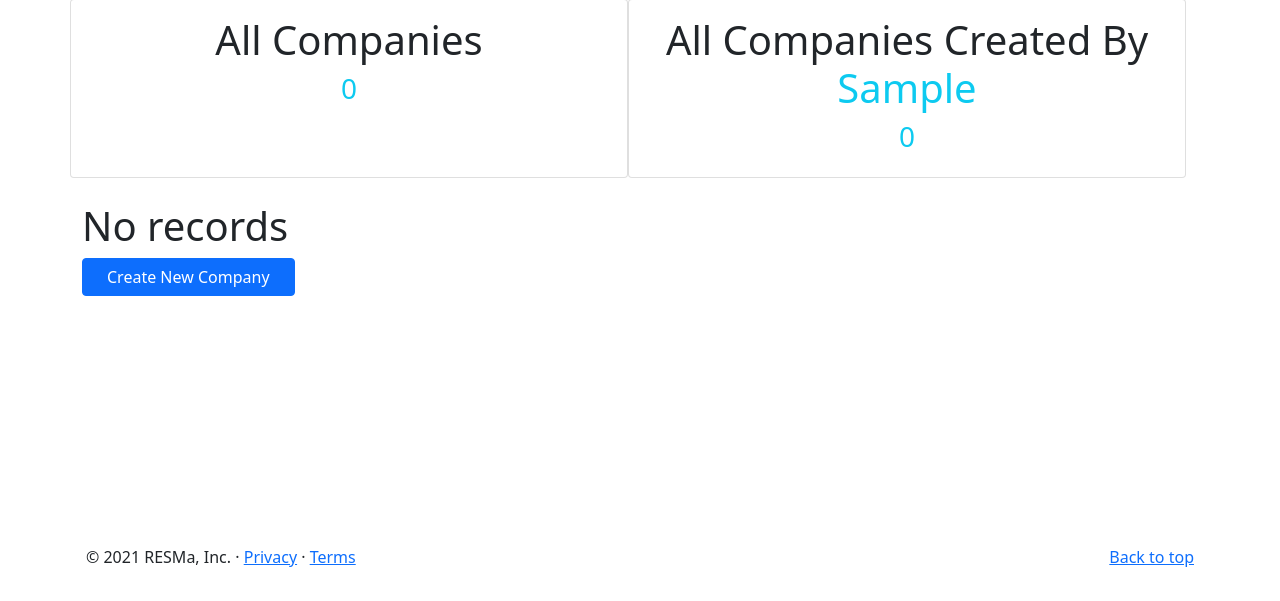
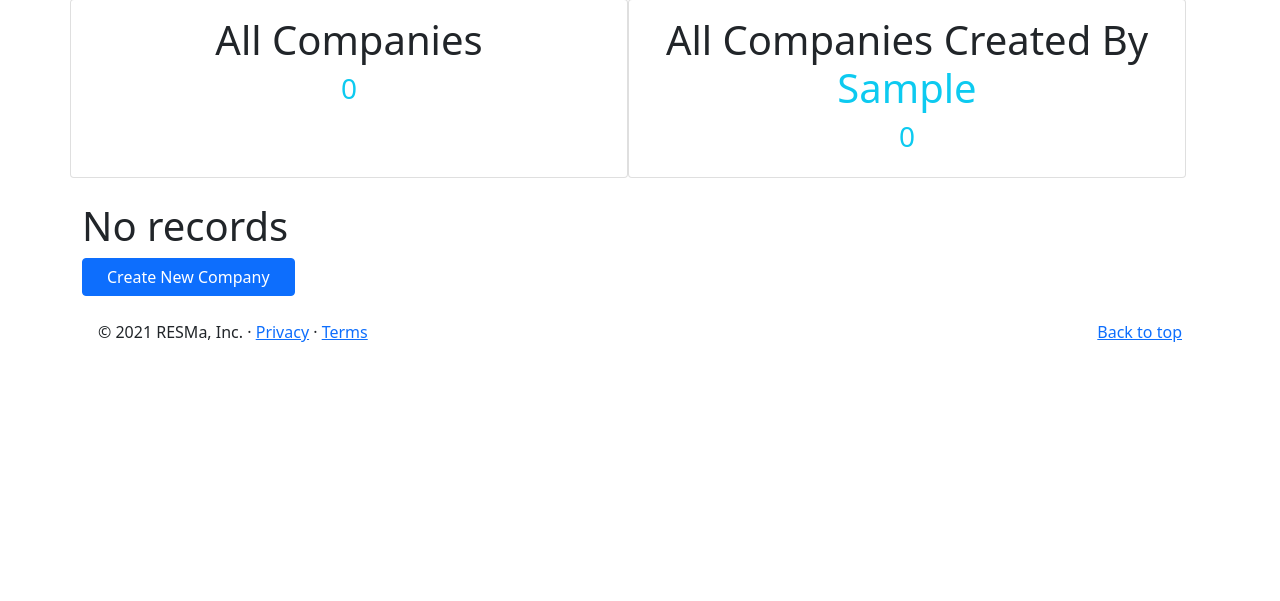
Before and after one commit to shz-code/company_info, a Django app: page /companies/list/ in a window 1280 px wide. Shown: the part 199-800 px from the top of the page. Run offline with Django 3.2, Linux system fonts and the light colour scheme; the visitor is signed in with stand-in values (Sample User, id 1); data that the repository does not hold is empty.

Commit message:
fix v2.5

```diff
--- a/templates/companies/company_list.html
+++ b/templates/companies/company_list.html
@@ -16,14 +16,7 @@
         color: white;
     }
 
-    footer {
-        position: absolute;
-        bottom: 0;
-        left: 50%;
-        width: 100%;
-        transform: translateX(-50%);
 
-    }
 
     @media(max-width: 992px) {
         .tab {
```
